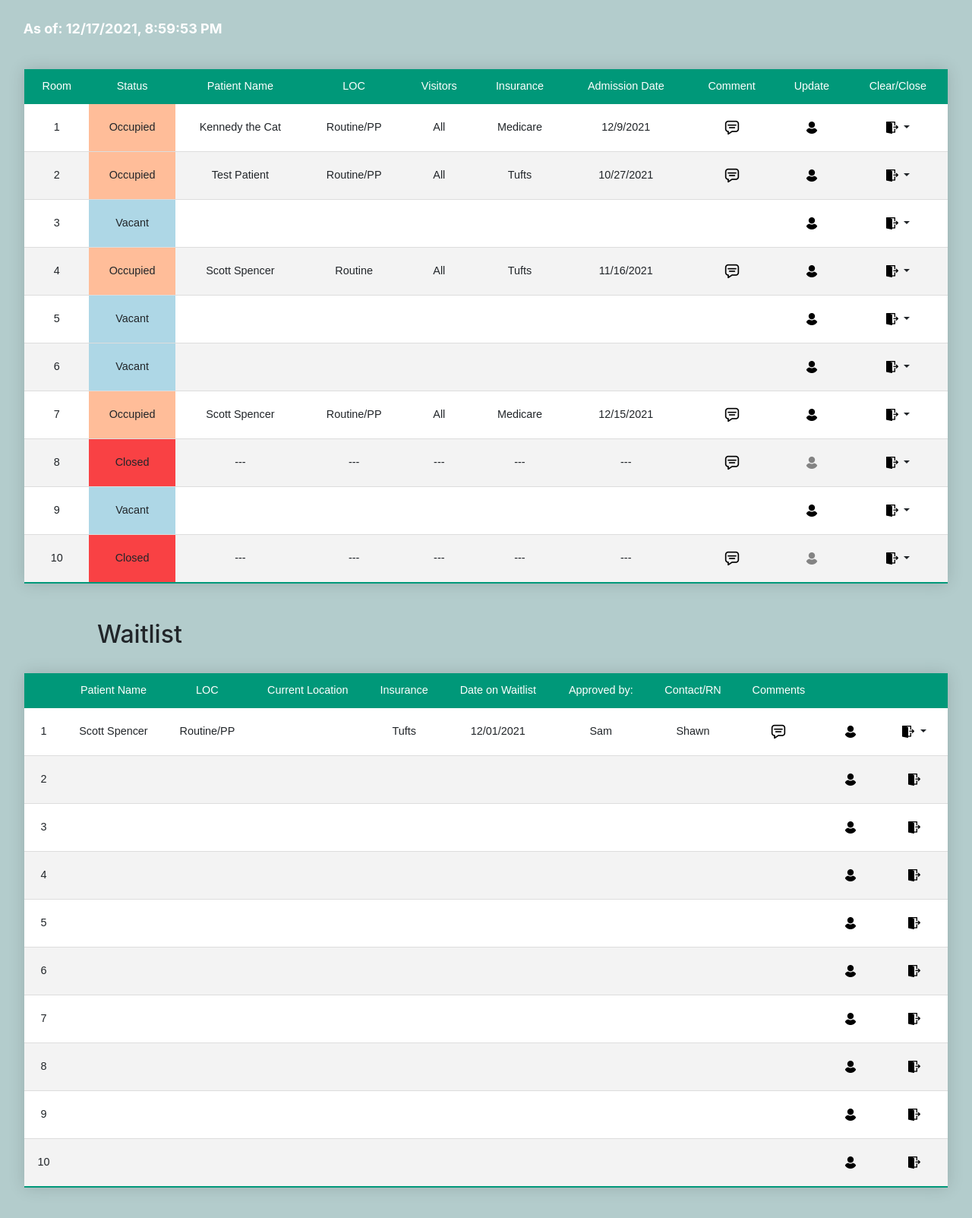
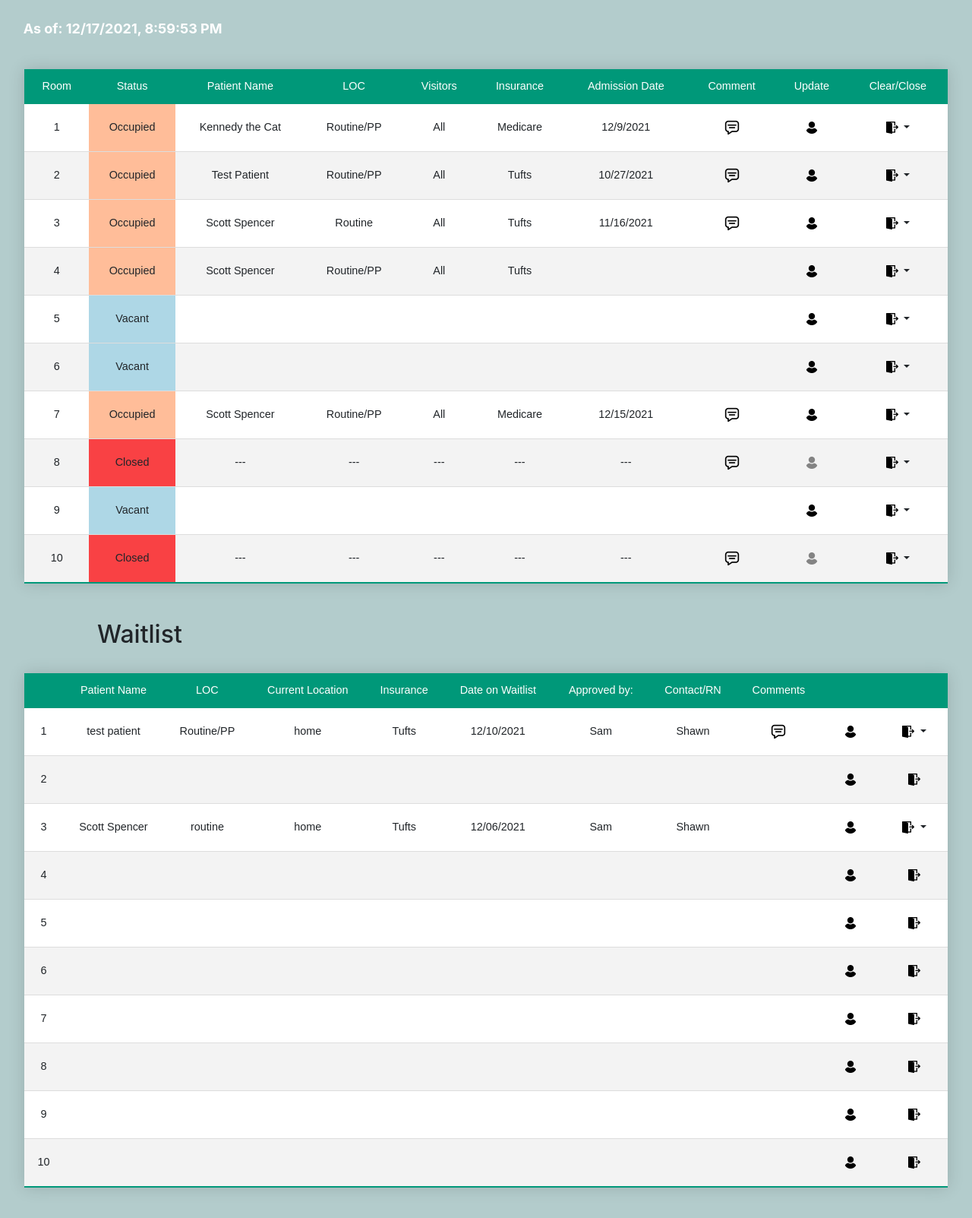
Before and after one commit to scottspencer003/FlaskRooms, a Flask app: page / in a window 1280 px wide. Shown: the part 56-1659 px from the top of the page at 76% size. Run offline with Flask 2, Linux system fonts and the light colour scheme; some libraries are stand-ins or nearby versions.

Commit message:
Move wait patient to a room function functional

```diff
--- a/main.py
+++ b/main.py
@@ -183,4 +183,15 @@ def getWaitComment():
 
         return comment
 
+
+#route that controls the patient update button. Takes the current room number and redirects to the patient form
+@app.route('/moveWaitToRoom/', methods=['POST', 'GET'])
+def moveWaitToRoom():
+    if request.method == "POST":
+        slot_num = request.form['slot_num']
+        room_num = request.form['room_num']
+        message = utils.move_wait_room("waitListGIP.json", slot_num, room_num)
+
+    return message
+
 app.run(use_reloader=True, debug=True)
--- a/rooms.json
+++ b/rooms.json
@@ -25,13 +25,13 @@
     {
       "room": 3,
       "room_name": "room three",
-      "occupied": false,
-      "patient_name": "",
-      "patient_insurance": "",
-      "loc": "",
-      "visitors": "",
-      "admission_date": "",
-      "comment": ""
+      "occupied": true,
+      "patient_name": "Scott Spencer",
+      "patient_insurance": "Tufts",
+      "loc": "Routine",
+      "visitors": "All",
+      "admission_date": "11/16/2021",
+      "comment": "\"Lorem ipsum dolor sit amet, consectetur adipiscing elit, sed do eiusmod tempor incididunt ut labore et dolore magna aliqua. Ut enim ad minim veniam, quis nostrud exercitation ullamco laboris nisi ut aliquip ex ea commodo consequat. Duis aute irure dolor in reprehenderit in voluptate velit esse cillum dolore eu fugiat nulla pariatur. Excepteur sint occaecat cupidatat non proident, sunt in culpa qui officia deserunt mollit anim id est laborum.\"\r\n"
     },
     {
       "room": 4,
@@ -39,10 +39,10 @@
       "occupied": true,
       "patient_name": "Scott Spencer",
       "patient_insurance": "Tufts",
-      "loc": "Routine",
+      "loc": "Routine/PP",
       "visitors": "All",
-      "admission_date": "11/16/2021",
-      "comment": "\"Lorem ipsum dolor sit amet, consectetur adipiscing elit, sed do eiusmod tempor incididunt ut labore et dolore magna aliqua. Ut enim ad minim veniam, quis nostrud exercitation ullamco laboris nisi ut aliquip ex ea commodo consequat. Duis aute irure dolor in reprehenderit in voluptate velit esse cillum dolore eu fugiat nulla pariatur. Excepteur sint occaecat cupidatat non proident, sunt in culpa qui officia deserunt mollit anim id est laborum.\"\r\n"
+      "admission_date": "",
+      "comment": ""
     },
     {
       "room": 5,
--- a/static/js/view.js
+++ b/static/js/view.js
@@ -104,7 +104,7 @@
             });
         });
 
-        //Move patient open and close modal
+        //Move patient's room open and close modal
         $('.movePatientBtn').click(function(){
             var roomid = $(this).data('id');
             $('.moveRoomYes').attr('data-id', roomid);
@@ -270,6 +270,42 @@
             });
         });
 
+
+        //Move patient from wait list to room open/close modal
+        $('.moveWaitToRoomBtn').click(function(){
+            var slotid = $(this).data('id');
+            $('.waitToRoomYes').attr('data-id', slotid);
+            $('#waitPatientToRoomModal').modal('show');
+        });
+        //Closes modal in cancel is selected
+        $('.waitToRoomNo').click(function() {
+            $('#waitPatientToRoomModal').modal('hide');
+        });
+
+        //Move patient to a room from the wait list
+        $('.waitToRoomYes').click(function(){
+            var slot_num = $(this).attr('data-id');
+            var room_num = $('#toRoomNumber').val();
+            $.ajax({
+                url: '/moveWaitToRoom/',
+                type: 'post',
+                data: {slot_num: slot_num, room_num: room_num},
+                success: function(data){
+                    $('#waitPatientToRoomModal').modal('hide');
+                    $('.waitToRoomResp').text(data).show();
+                    $('#waitPatResponseModal').modal('show');
+
+                }
+            });
+        });
+
+        //Refresh page after room move confirm
+        $('.moveRoomConf').click(function(){
+            $('#waitPatResponseModal').modal('hide');
+            location.reload();
+        });
+
+
     });
 
 
--- a/templates/view.html
+++ b/templates/view.html
@@ -394,6 +394,10 @@
 
          </table>
 
+        <br />
+        <br />
+        <br />
+
 
         <!-- Add Patient to waitlist Modal -->
         <div class="modal" id="patientWaitModal" tabindex="-1" role="dialog" aria-labelledby="patientWaitModalTitle" aria-hidden="true">
@@ -502,9 +506,51 @@
           </div>
         </div>
 
-        <br />
-        <br />
-        <br />
+
+        <!-- Move Patient Modal -->
+        <div class="modal" id="waitPatientToRoomModal" tabindex="-1" role="dialog" aria-labelledby="waitPatientToRoomModalTitle" aria-hidden="true">
+          <div class="modal-dialog modal-dialog-centered" role="document">
+            <div class="modal-content">
+              <div class="modal-header">
+                <h5 class="modal-title" id="waitPatientToRoomModalTitle">Move to room</h5>
+              </div>
+              <div class="modal-body">
+                <p>Move this patient from wait list to room:</p>
+                  <select id="toRoomNumber" name="roomNumber">
+                      {% for room in data['rooms'] %}
+                      <option value="{{room['room']}}">{{room['room']}}</option>
+                      {% endfor %}
+                  </select>
+              </div>
+              <div class="modal-footer">
+                <button type="button" class="btn btn-danger pull-left waitToRoomYes" data-id="" >Move Patient</button>
+                <button type="button" class="btn btn-secondary pull-right waitToRoomNo" data-id="" >Cancel</button>
+              </div>
+            </div>
+          </div>
+        </div>
+
+        <!-- Move Patient Response Modal -->
+        <div class="modal" id="waitPatResponseModal" tabindex="-1" role="dialog" aria-labelledby="waitPatResponseModalTitle" aria-hidden="true">
+          <div class="modal-dialog modal-dialog-centered" role="document">
+            <div class="modal-content">
+              <div class="modal-header">
+                <h5 class="modal-title" id="waitPatResponseModalTitle"></h5>
+                <button type="button" class="close" data-dismiss="modal" aria-label="Close">
+                  <span aria-hidden="true">&times;</span>
+                </button>
+              </div>
+              <div class="modal-body waitToRoomResp">
+
+              </div>
+              <div class="modal-footer">
+                  <button type="button" class="btn btn-primary moveRoomConf" data-id="" >Ok</button>
+              </div>
+            </div>
+          </div>
+        </div>
+
+
 
     <script src= "{{ url_for('static',filename='js/view.js') }}"></script>
     </body>
--- a/utils.py
+++ b/utils.py
@@ -61,6 +61,7 @@ def move_wait_room(json_file, slot_num, room_num):
     message = ""
 
     wait_data = read_file_data(json_file)
+
     for slot in wait_data['waitList']:
         if slot['slot'] == int(slot_num):
             waitSlot = slot
@@ -80,7 +81,7 @@ def move_wait_room(json_file, slot_num, room_num):
 
                 message = "Patient has been moved successfully."
 
-                with open(json_file, "w+") as f:
+                with open(json_room_file, "w+") as f:
                     json.dump(data, f, indent=2)
                 f.close()
 
--- a/waitListGIP.json
+++ b/waitListGIP.json
@@ -3,15 +3,15 @@
     {
       "slot": 1,
       "occupied": true,
-      "patient_name": "Scott Spencer",
+      "patient_name": "test patient",
       "patient_insurance": "Tufts",
       "loc": "Routine/PP",
-      "currentLocation": "",
+      "currentLocation": "home",
       "visitors": "All",
-      "waitListAddedDate": "12/01/2021",
+      "waitListAddedDate": "12/10/2021",
       "approvedBy": "Sam",
       "contact": "Shawn",
-      "comments": "Patient has been waiting a long time."
+      "comments": "Test"
     },
     {
       "slot": 2,
@@ -28,15 +28,15 @@
     },
     {
       "slot": 3,
-      "occupied": false,
-      "patient_name": "",
-      "patient_insurance": "",
-      "loc": "",
-      "currentLocation": "",
-      "visitors": "",
-      "waitListAddedDate": "",
-      "approvedBy": "",
-      "contact": "",
+      "occupied": true,
+      "patient_name": "Scott Spencer",
+      "patient_insurance": "Tufts",
+      "loc": "routine",
+      "currentLocation": "home",
+      "visitors": "All",
+      "waitListAddedDate": "12/06/2021",
+      "approvedBy": "Sam",
+      "contact": "Shawn",
       "comments": ""
     },
     {
```
